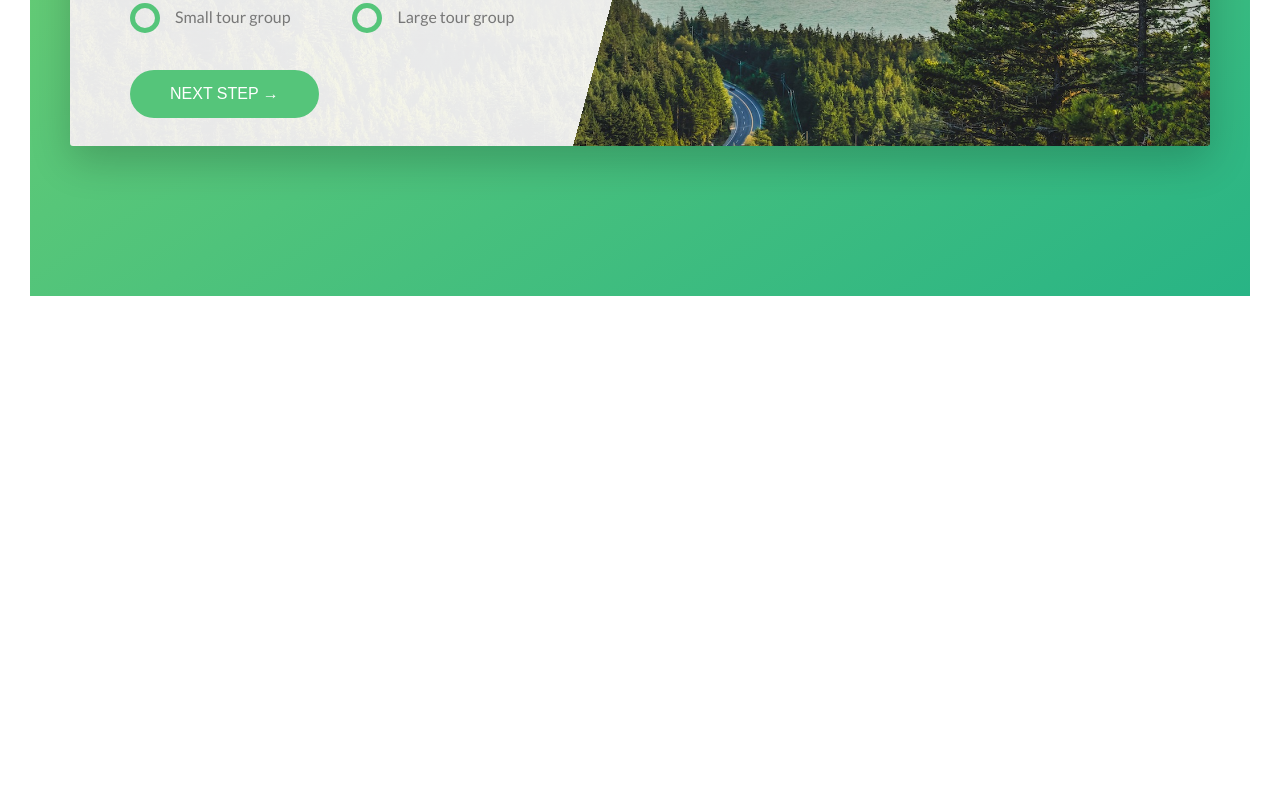
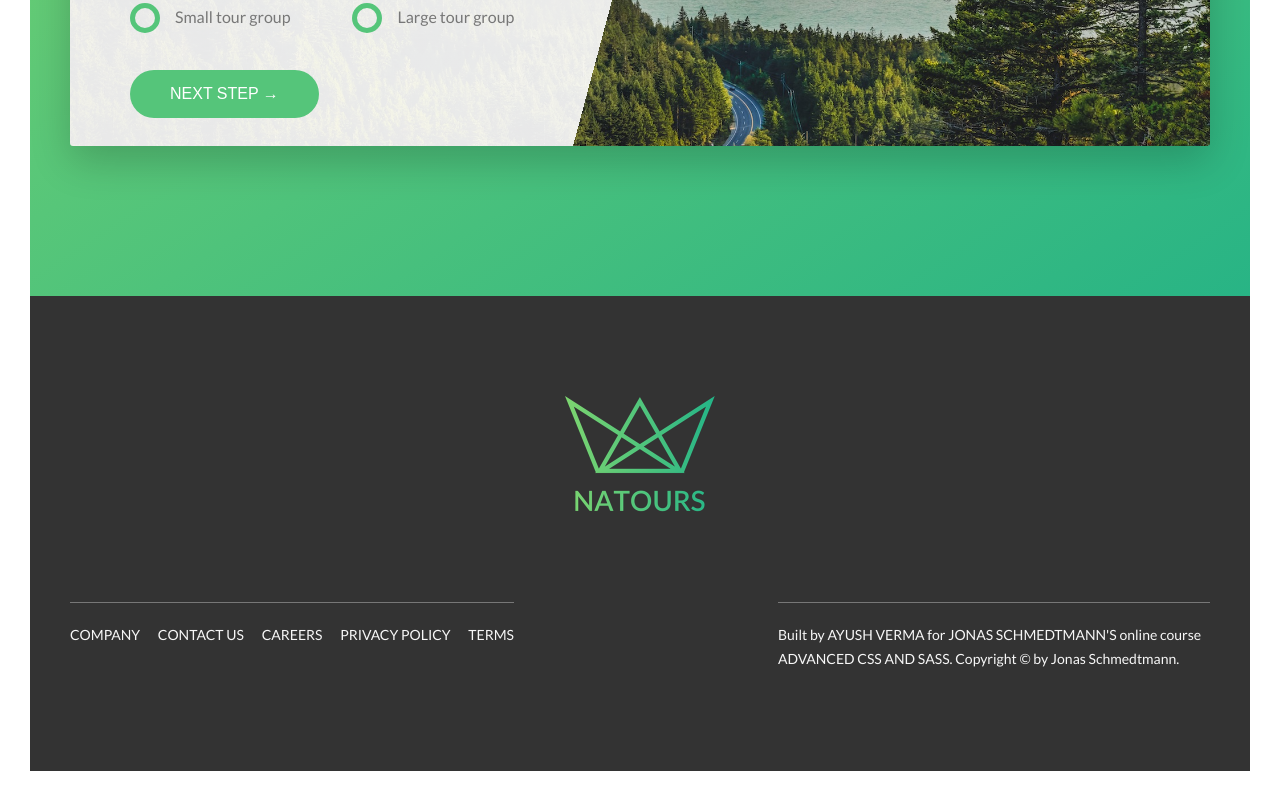
Before and after one commit to ayushexploring/natours, a website: page index.html in a window 1280 px wide. Shown: the part 4996-5797 px from the top of the page. Before the commit the page ends 5322 px from the top, so only its background shows below. Drawn offline with Linux system fonts and the light colour scheme.

Commit message:
finish footer

```diff
--- a/index.html
+++ b/index.html
@@ -313,6 +313,33 @@
 			</section>
 		</main>
 
+		<footer class="footer">
+			<div class="footer__logo-box">
+				<img src="img/logo-green-2x.png" alt="Full logo" class="footer__logo">
+			</div>
+			<div class="row">
+				<div class="col-1-of-2">
+					<div class="footer__navigation">
+						<ul class="footer_list">
+							<li class="footer__item"><a href="#" class="footer__link">company</a></li>
+							<li class="footer__item"><a href="#" class="footer__link">contact us</a></li>
+							<li class="footer__item"><a href="#" class="footer__link">careers</a></li>
+							<li class="footer__item"><a href="#" class="footer__link">privacy policy</a></li>
+							<li class="footer__item"><a href="#" class="footer__link">terms</a></li>
+						</ul>
+					</div>
+				</div>
+				<div class="col-1-of-2">
+					<p class="footer__copyright">
+						Built by <a href="https://ayushexploring.github.io" class="footer__link" target="_blank">Ayush Verma</a>
+						for <a href="#" class="footer__link">Jonas Schmedtmann's</a> online course
+						<a href="#" class="footer__link">Advanced CSS and Sass</a>.
+						Copyright &copy; by Jonas Schmedtmann.
+					</p>
+				</div>
+			</div>
+		</footer>
+
 		<!-- GRID SYSTEM -->
 		<!-- <section class="grid-test">
 			<div class="row">
@@ -381,6 +408,5 @@
 				</div>
 			</div>
 		</section> -->
-
 	</body>
 </html>
--- a/sass/abstracts/_variables.scss
+++ b/sass/abstracts/_variables.scss
@@ -16,6 +16,7 @@ $color-grey-light-2: #eee;
 
 $color-grey-dark: #777;
 $color-grey-dark-2: #999;
+$color-grey-dark-3: #333;
 
 $color-white: #fff;
 $color-black: #000;
--- /dev/null
+++ b/sass/layout/_footer.scss
@@ -0,0 +1,60 @@
+.footer {
+    background-color: $color-grey-dark-3;
+    padding: 10rem 0;
+    font-size: 1.4rem;
+    color: $color-grey-light-1;
+
+    &__logo-box {
+        text-align: center;
+        margin-bottom: 8rem;
+    }
+
+    &__logo {
+        width: 15rem;
+        height: auto;
+    }
+
+    &__navigation {
+        border-top: 1px solid $color-grey-dark;
+        padding-top: 2rem;
+        display: inline-block;
+    }
+
+    &__list {
+        list-style: none;
+    }
+
+    &__item {
+        display: inline-block;
+
+        &:not(:last-child) {
+            margin-right: 1.5rem;
+        }
+    }
+
+    &__link {
+        &:link,
+        &:visited {
+            color: $color-grey-light-1;
+            background-color: $color-grey-dark-3;
+            text-decoration: none;
+            text-transform: uppercase;
+            display: inline-block;
+            transition: all .2s;
+        }
+
+        &:hover,
+        &:active {
+            color: $color-primary;
+            box-shadow: 0 1rem 2rem rgba($color-black, .4);
+            transform: rotate(5deg) scale(1.3);
+        }
+    }
+
+    &__copyright {
+        border-top: 1px solid $color-grey-dark;
+        padding-top: 2rem;
+        width: 80%;
+        float: right;
+    }
+}
--- a/sass/main.scss
+++ b/sass/main.scss
@@ -23,6 +23,7 @@
 @import "components/form";
 @import "components/story";
 
+@import "layout/footer";
 @import "layout/grid";
 @import "layout/header";
 
```
Also changed, not shown: sass/components/_form.scss (+7 -1 lines), css/style.css.
